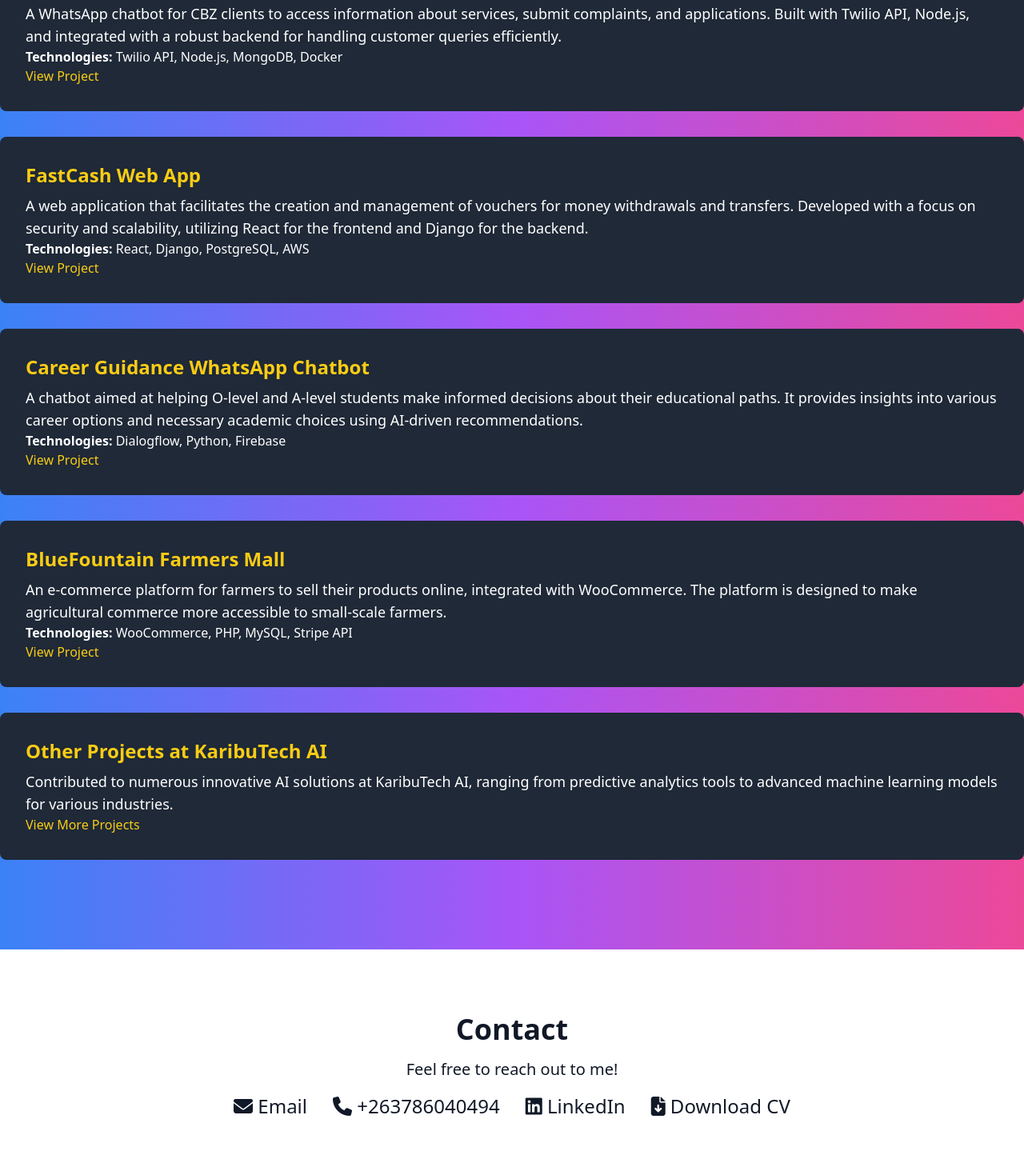
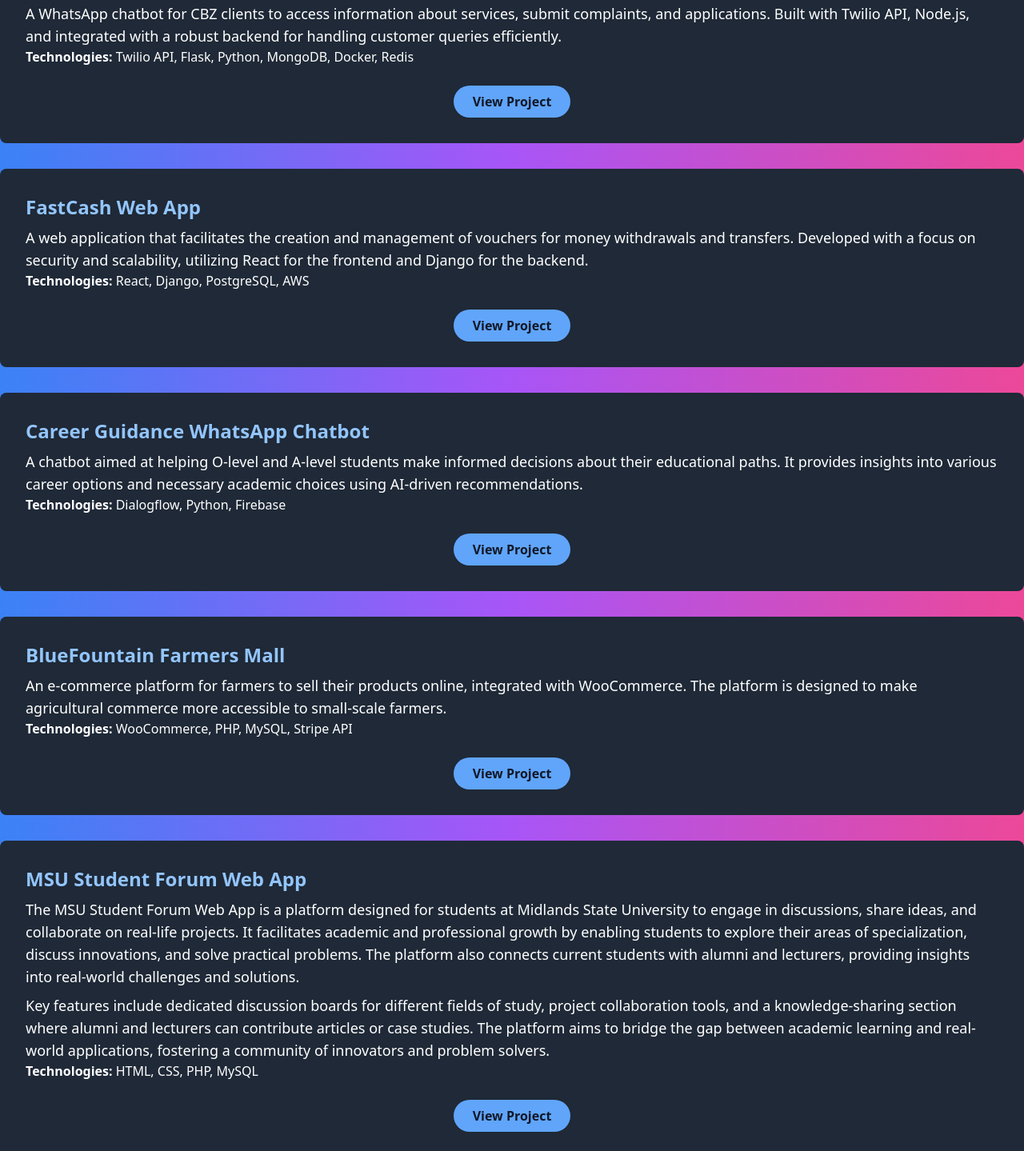
Before and after one commit to Tafaramut/portfolio-Tafara, a plain HTML site: page index.html in a window 1280 px wide. Shown: the part 1361-2800 px from the top of the page at 80% size. Drawn offline with nearby package versions, Linux system fonts and the light colour scheme.

Commit message:
More updates on profile

```diff
--- a/index.html
+++ b/index.html
@@ -21,12 +21,12 @@
 
     <section id="hero" class="h-screen flex items-center justify-center text-center flex-col">
         <div class="mb-6">
-            <img src="assets/profile.jpg" alt="Your Name" class="rounded-full w-40 h-40 object-cover mx-auto border-4 border-yellow-400 shadow-lg">
+            <img src="assets/profile.jpg" alt="Your Name" class="rounded-full w-90 h-80 object-cover mx-auto border-4 border-blue-400 shadow-lg">
         </div>
         <div>
-            <h1 class="text-5xl font-bold mb-4">Hello, I'm <span class="text-yellow-400">Tafara J Mutsw</span></h1>
+            <h1 class="text-5xl font-bold mb-4">Hello, I'm <span class="text-blue-300">Tafara J Mutswe</span></h1>
             <p class="text-xl mb-6">A Passionate Computer Science Developer</p>
-            <a href="#projects" class="bg-yellow-400 text-gray-900 px-6 py-3 rounded-full font-bold">View My Work</a>
+            <a href="#projects" class="bg-blue-400 text-gray-900 px-6 py-3 rounded-full font-bold">View My Work</a>
         </div>
     </section>
 
@@ -44,41 +44,67 @@
 
             <!-- Project 1: CBZ WhatsApp Chatbot -->
             <div class="bg-gray-800 p-8 rounded-lg mb-8 text-left">
-                <h3 class="text-2xl font-bold text-yellow-400">CBZ WhatsApp Chatbot</h3>
+                <h3 class="text-2xl font-bold text-blue-300">CBZ WhatsApp Chatbot</h3>
                 <p class="text-lg mt-2">A WhatsApp chatbot for CBZ clients to access information about services, submit complaints, and applications. Built with Twilio API, Node.js, and integrated with a robust backend for handling customer queries efficiently.</p>
-                <p><strong>Technologies:</strong> Twilio API, Node.js, MongoDB, Docker</p>
-                <a href="https://github.com/yourusername/cbz-whatsapp-chatbot" class="text-yellow-400 hover:underline" target="_blank">View Project</a>
+                <p><strong>Technologies:</strong> Twilio API, Flask, Python, MongoDB, Docker, Redis</p>
+                <div class="flex justify-center mt-6">
+                    <a href="https://github.com/Tafaramut/CBZ-WhatsApp-Chatbot" class="bg-blue-400 text-gray-900 px-6 py-2 rounded-full font-bold" target="_blank">View Project</a>
+                </div>
             </div>
 
             <!-- Project 2: FastCash Web -->
             <div class="bg-gray-800 p-8 rounded-lg mb-8 text-left">
-                <h3 class="text-2xl font-bold text-yellow-400">FastCash Web App</h3>
+                <h3 class="text-2xl font-bold text-blue-300">FastCash Web App</h3>
                 <p class="text-lg mt-2">A web application that facilitates the creation and management of vouchers for money withdrawals and transfers. Developed with a focus on security and scalability, utilizing React for the frontend and Django for the backend.</p>
                 <p><strong>Technologies:</strong> React, Django, PostgreSQL, AWS</p>
-                <a href="https://github.com/yourusername/fastcash-web" class="text-yellow-400 hover:underline" target="_blank">View Project</a>
+                <div class="flex justify-center mt-6">
+                    <a href="https://github.com/Tafaramut/react-simple-website" class="bg-blue-400 text-gray-900 px-6 py-2 rounded-full font-bold" target="_blank">View Project</a>
+                </div>
             </div>
 
             <!-- Project 3: Career Guidance WhatsApp Chatbot -->
             <div class="bg-gray-800 p-8 rounded-lg mb-8 text-left">
-                <h3 class="text-2xl font-bold text-yellow-400">Career Guidance WhatsApp Chatbot</h3>
+                <h3 class="text-2xl font-bold text-blue-300">Career Guidance WhatsApp Chatbot</h3>
                 <p class="text-lg mt-2">A chatbot aimed at helping O-level and A-level students make informed decisions about their educational paths. It provides insights into various career options and necessary academic choices using AI-driven recommendations.</p>
                 <p><strong>Technologies:</strong> Dialogflow, Python, Firebase</p>
-                <a href="https://github.com/yourusername/career-guidance-chatbot" class="text-yellow-400 hover:underline" target="_blank">View Project</a>
+                <div class="flex justify-center mt-6">
+                    <a href="https://github.com/Tafaramut/nextjs-ai-chatbot" class="bg-blue-400 text-gray-900 px-6 py-2 rounded-full font-bold" target="_blank">View Project</a>
+                </div>
             </div>
 
             <!-- Project 4: BlueFountain Farmers Mall -->
             <div class="bg-gray-800 p-8 rounded-lg mb-8 text-left">
-                <h3 class="text-2xl font-bold text-yellow-400">BlueFountain Farmers Mall</h3>
+                <h3 class="text-2xl font-bold text-blue-300">BlueFountain Farmers Mall</h3>
                 <p class="text-lg mt-2">An e-commerce platform for farmers to sell their products online, integrated with WooCommerce. The platform is designed to make agricultural commerce more accessible to small-scale farmers.</p>
                 <p><strong>Technologies:</strong> WooCommerce, PHP, MySQL, Stripe API</p>
-                <a href="https://github.com/yourusername/bluefountain-farmers-mall" class="text-yellow-400 hover:underline" target="_blank">View Project</a>
+                <div class="flex justify-center mt-6">
+                    <a href="https://github.com/Tafaramut/Blufountain" class="bg-blue-400 text-gray-900 px-6 py-2 rounded-full font-bold" target="_blank">View Project</a>
+                </div>
             </div>
+
+            <!-- Project 5: MSU Student Forum Web App -->
+            <div class="bg-gray-800 p-8 rounded-lg mb-8 text-left">
+                <h3 class="text-2xl font-bold text-blue-300">MSU Student Forum Web App</h3>
+                <p class="text-lg mt-2">
+                    The MSU Student Forum Web App is a platform designed for students at Midlands State University to engage in discussions, share ideas, and collaborate on real-life projects. It facilitates academic and professional growth by enabling students to explore their areas of specialization, discuss innovations, and solve practical problems. The platform also connects current students with alumni and lecturers, providing insights into real-world challenges and solutions.
+                </p>
+                <p class="text-lg mt-2">
+                    Key features include dedicated discussion boards for different fields of study, project collaboration tools, and a knowledge-sharing section where alumni and lecturers can contribute articles or case studies. The platform aims to bridge the gap between academic learning and real-world applications, fostering a community of innovators and problem solvers.
+                </p>
+                <p><strong>Technologies:</strong> HTML, CSS, PHP, MySQL</p>
+                <div class="flex justify-center mt-6">
+                    <a href="https://github.com/Tafaramut/MSU-Student-Forum-Web" class="bg-blue-400 text-gray-900 px-6 py-2 rounded-full font-bold" target="_blank">View Project</a>
+                </div>
+            </div>
+
 
             <!-- More Projects -->
             <div class="bg-gray-800 p-8 rounded-lg mb-8 text-left">
-                <h3 class="text-2xl font-bold text-yellow-400">Other Projects at KaribuTech AI</h3>
+                <h3 class="text-2xl font-bold text-blue-300">Other Projects at KaribuTech AI</h3>
                 <p class="text-lg mt-2">Contributed to numerous innovative AI solutions at KaribuTech AI, ranging from predictive analytics tools to advanced machine learning models for various industries.</p>
-                <a href="https://github.com/yourusername/kaributech-ai-projects" class="text-yellow-400 hover:underline" target="_blank">View More Projects</a>
+                <div class="flex justify-center mt-6">
+                    <a href="https://github.com/orgs/KaribuTech-AI/teams/cbz-engage/repositories" class="bg-blue-400 text-gray-900 px-6 py-2 rounded-full font-bold" target="_blank">View Project</a>
+                </div>
             </div>
 
         </div>
@@ -92,7 +118,7 @@
                 <a href="mailto:tafaramutswe@gmail.com" class="hover:text-blue-500"><i class="fas fa-envelope"></i> Email</a>
                 <a href="tel:+263786040494" class="hover:text-green-500"><i class="fas fa-phone"></i> +263786040494</a>
                 <a href="https://linkedin.com/in/tafaramutswe" class="hover:text-blue-700" target="_blank"><i class="fab fa-linkedin"></i> LinkedIn</a>
-                <a href="assets/your-cv.pdf" class="hover:text-red-500"><i class="fas fa-file-download"></i> Download CV</a>
+                <a href="assets/Tafara M cv.pdf .pdf" class="hover:text-red-500" target="_blank">Download CV><i class="fas fa-file-download"></i> </a>
             </div>
         </div>
     </section>
```
